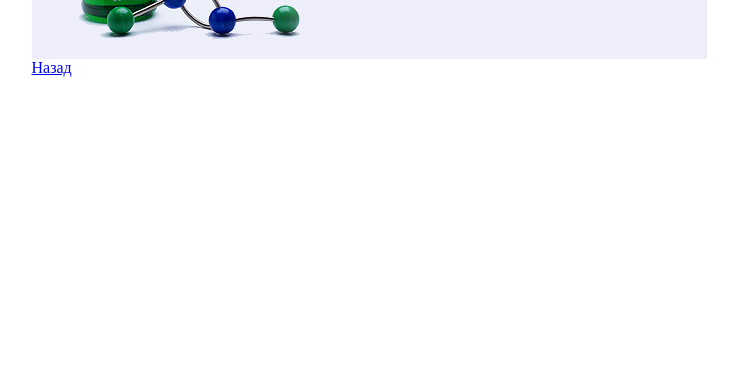
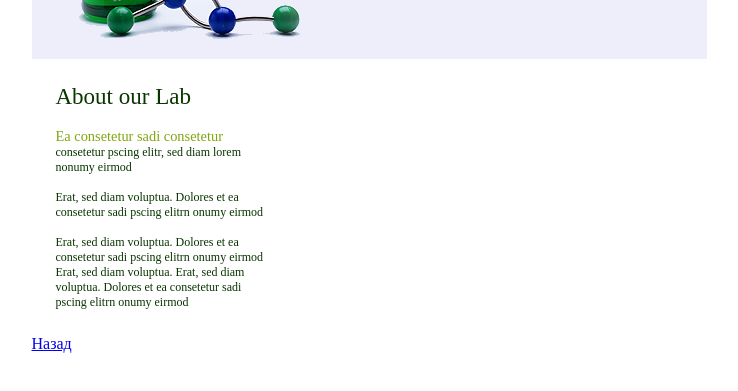
Before and after one commit to KasianenkoViacheslavMiki/Web, a plain HTML site: page lab-2.html in a window 1280 px wide. Shown: the part 239-630 px from the top of the page, without its empty margins (271-1009 px from the left). Drawn offline with Linux system fonts and the light colour scheme.

Commit message:
Add Content "About our Lab"

```diff
--- a/lab-2.css
+++ b/lab-2.css
@@ -2,6 +2,7 @@
 body{
     width:675;
     margin: 0px auto;
+    color: #093500;
 }
 header{
     font-size:30px;
@@ -30,7 +31,7 @@ nav {
 
 }
 nav li:after{
-    content: " ";
+    content: "  ";
     background: url(arrow.png) center no-repeat;
     padding:9px 9px 9px 9px;
     margin-left: 30px;
@@ -58,3 +59,16 @@ nav li:last-child::after{
     font-size: 30px;
     vertical-align:bottom;
 }
+.Table{
+    vertical-align:text-top;
+    text-align:left;
+}
+.ContentAbout{
+    margin-left: 15px;
+    padding:9px 9px 9px 9px;
+    width:215;
+
+}
+.bigs{
+    font-size: 23px;
+}
--- a/lab-2.html
+++ b/lab-2.html
@@ -28,6 +28,17 @@
             </small>
         </p>
     </div>
+    <p class="ContentAbout">
+       <big class="Bigs">About our Lab</big> <br> <br>
+       <span class="text">
+        <big class="colortext">  Ea consetetur sadi consetetur </big>  <br>
+            consetetur pscing elitr, sed diam lorem nonumy eirmod <br> <br>
+
+            Erat, sed diam voluptua. Dolores et ea consetetur sadi pscing elitrn onumy eirmod <br> <br>
+
+            Erat, sed diam voluptua. Dolores et ea consetetur sadi pscing elitrn onumy eirmod Erat,
+            sed diam voluptua. Erat, sed diam voluptua. Dolores et ea consetetur sadi pscing elitrn onumy eirmod </span>
+    </p>
     <a href="index.html">Назад</a>
 </body>
 </html>
```
Also changed, not shown: unknown (1).png (added), unknown.png (added).
